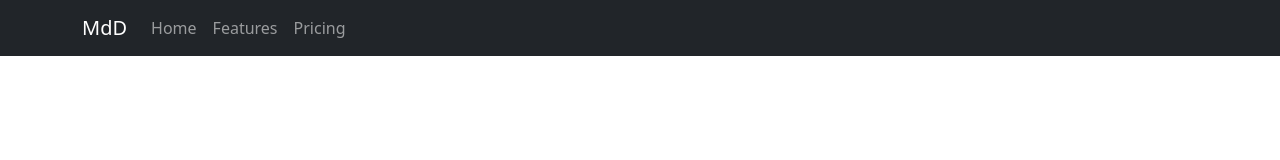
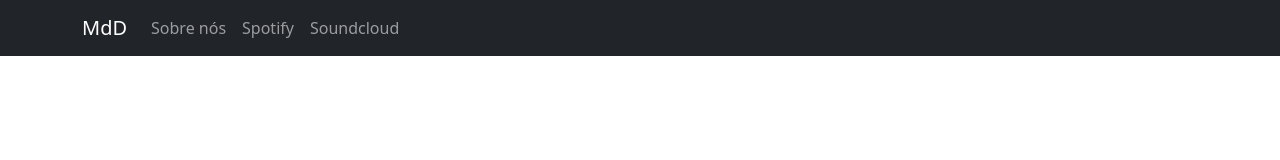
Before and after one commit to vntero/MdD-podcast, a React (Create React App) app: page / in a window 1280 px wide. Shown: the top 160 px of the page. Built offline with nearby package versions, Linux system fonts and the light colour scheme.

Commit message:
components created and routing started

```diff
--- a/package.json
+++ b/package.json
@@ -10,6 +10,7 @@
     "react": "^17.0.2",
     "react-bootstrap": "^2.1.2",
     "react-dom": "^17.0.2",
+    "react-router-dom": "^6.2.1",
     "react-scripts": "5.0.0",
     "web-vitals": "^2.1.4"
   },
--- a/src/App.js
+++ b/src/App.js
@@ -1,5 +1,9 @@
+//essentials
 import './App.css';
-import NavigationBar from './components/Navbar';
+import { Routes, Route } from 'react-router-dom'
+
+//components
+import NavigationBar from './components/NavigationBar';
 
 
 function App() {
--- a/src/components/Navbar.jsx
+++ b/src/components/NavigationBar.jsx
@@ -9,9 +9,9 @@ function NavigationBar() {
         <Container>
             <Navbar.Brand href="#home">MdD</Navbar.Brand>
             <Nav className="me-auto">
-            <Nav.Link href="#home">Home</Nav.Link>
-            <Nav.Link href="#features">Features</Nav.Link>
-            <Nav.Link href="#pricing">Pricing</Nav.Link>
+                <Nav.Link href="#about">Sobre nós</Nav.Link>
+                <Nav.Link href="#spotify">Spotify</Nav.Link>
+                <Nav.Link href="#soundcloud">Soundcloud</Nav.Link>
             </Nav>
         </Container>
     </Navbar>
```
Also changed, not shown: src/components/About.jsx (added, +7 -0 lines), src/components/Footer.jsx (added, +7 -0 lines), src/components/Home.jsx (added, +17 -0 lines), 1 other file (tests, documents, lock files or other folders).
